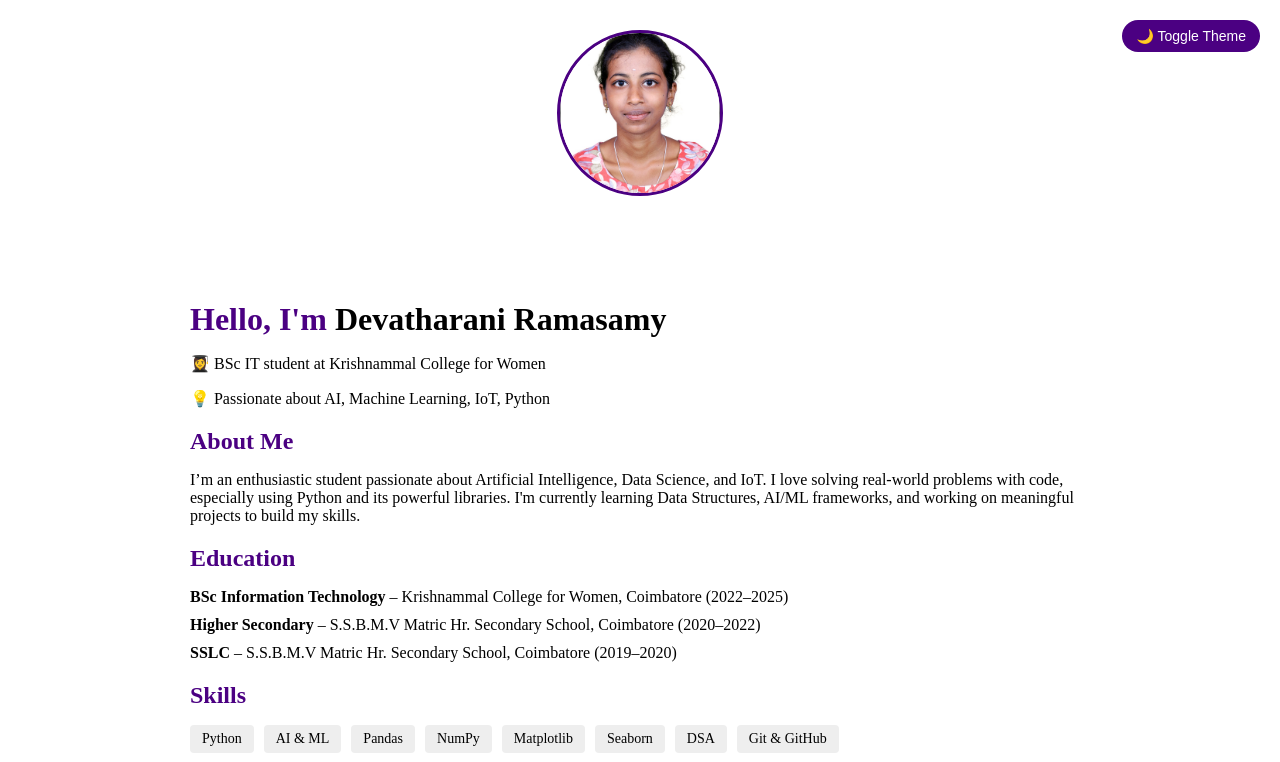
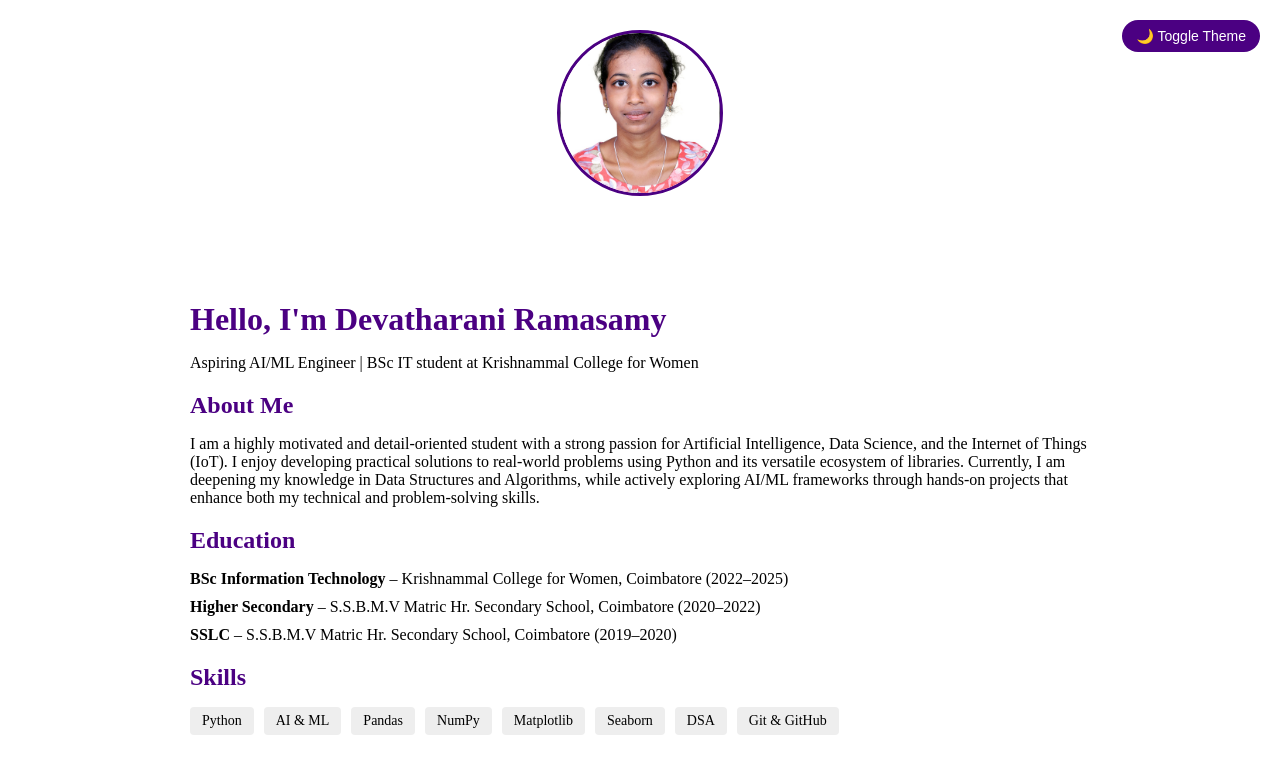
Before and after one commit to Devatharani23/portfolio, a plain HTML site: page index.html in a window 1280 px wide. Shown: the top 762 px of the page. Drawn offline with Linux system fonts and the light colour scheme.

Commit message:
Updated About Me section with professional description

```diff
--- a/index.html
+++ b/index.html
@@ -22,16 +22,14 @@
   </div>
 
   <div class="container">
-    <h1>Hello, I'm <span>Devatharani Ramasamy</span></h1>
-    <p>👩‍🎓 BSc IT student at Krishnammal College for Women</p>
-    <p>💡 Passionate about AI, Machine Learning, IoT, Python</p>
+    <h1>Hello, I'm Devatharani Ramasamy</h1>
+<p>Aspiring AI/ML Engineer | BSc IT student at Krishnammal College for Women</p>
 
     <!-- 👩 About Me -->
     <h2>About Me</h2>
     <p>
-      I’m an enthusiastic student passionate about Artificial Intelligence, Data Science, and IoT.
-      I love solving real-world problems with code, especially using Python and its powerful libraries.
-      I'm currently learning Data Structures, AI/ML frameworks, and working on meaningful projects to build my skills.
+     I am a highly motivated and detail-oriented student with a strong passion for Artificial Intelligence, Data Science, and the Internet of Things (IoT). I enjoy developing practical solutions to real-world problems using Python and its versatile ecosystem of libraries. Currently, I am deepening my knowledge in Data Structures and Algorithms, while actively exploring AI/ML frameworks through hands-on projects that enhance both my technical and problem-solving skills.
+
     </p>
 
     <!-- 🎓 Education -->
```
